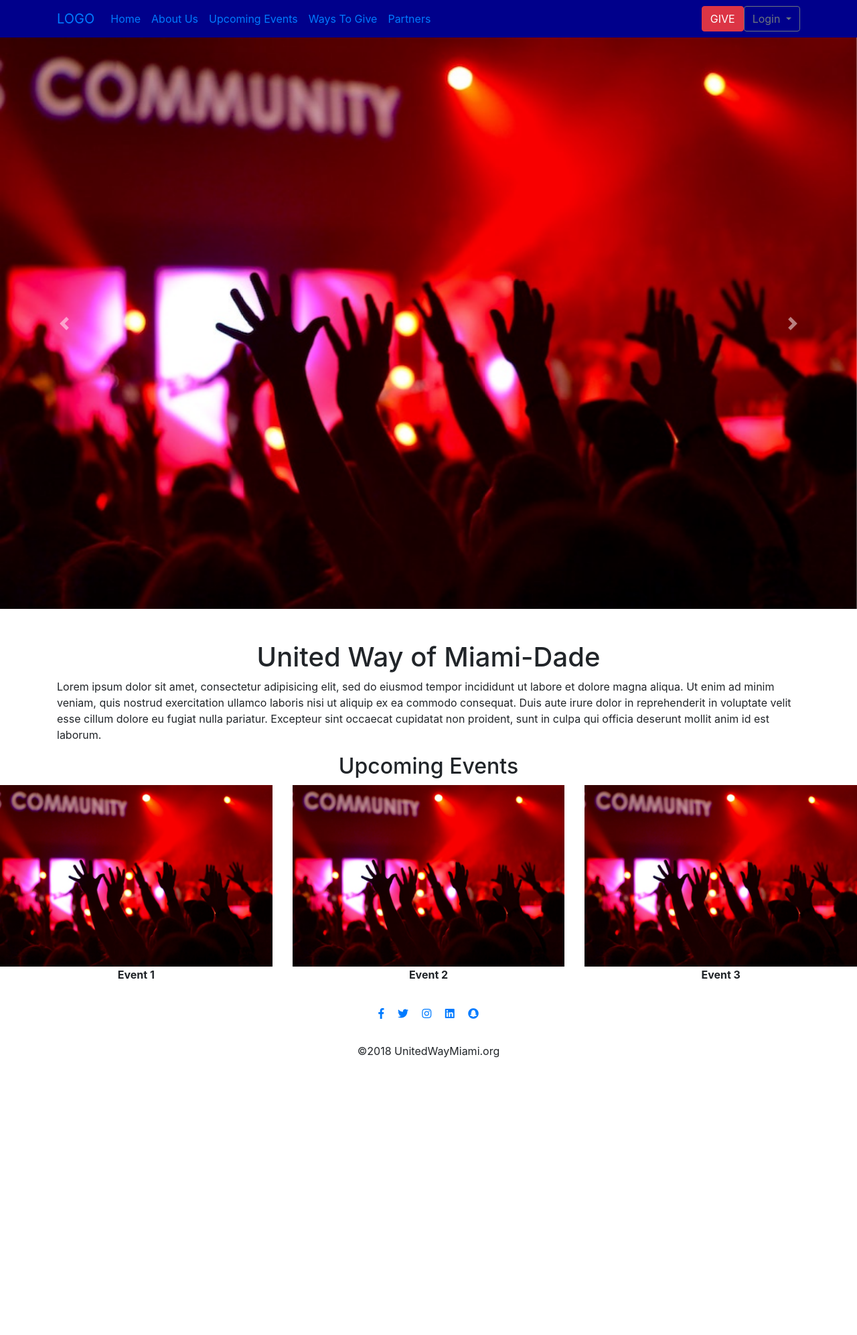
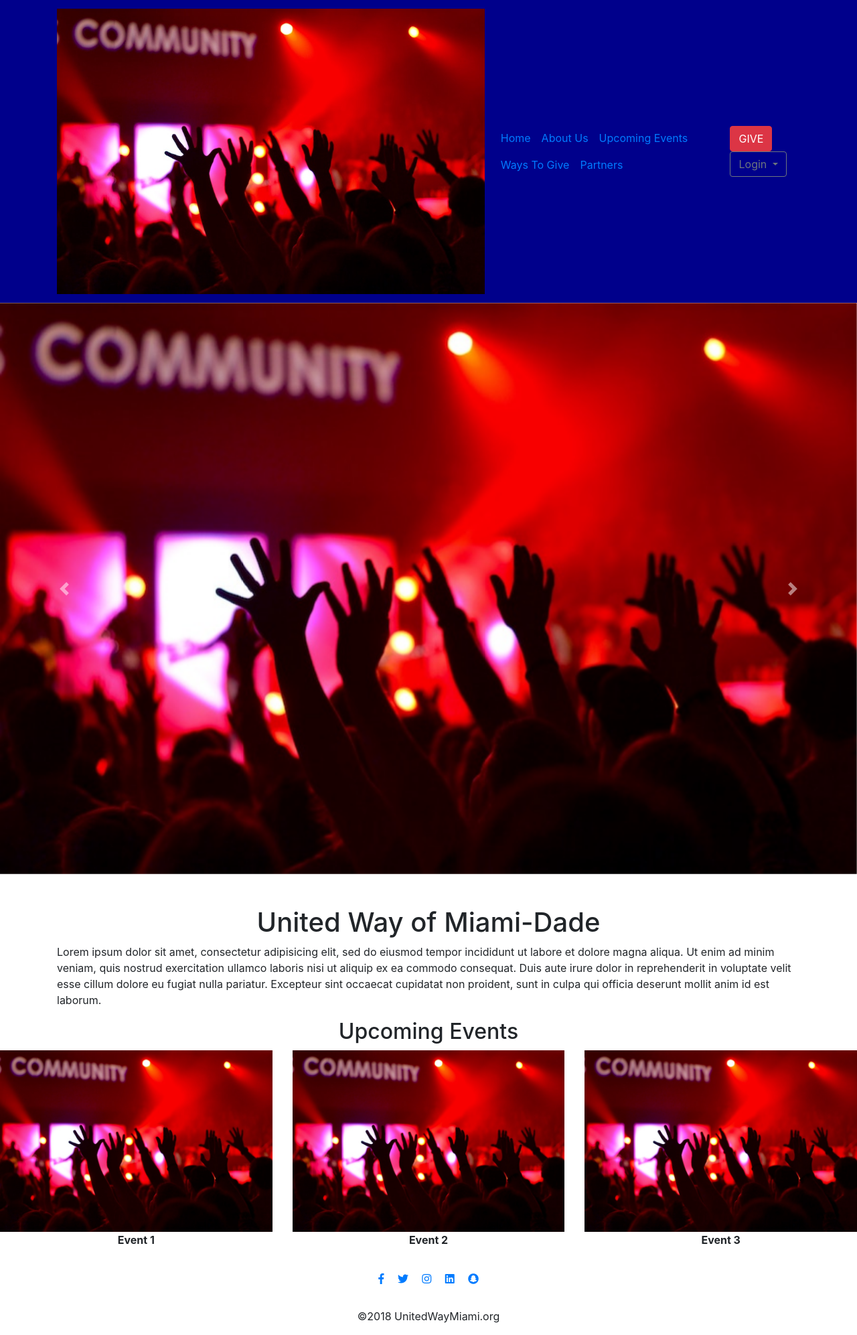
Before and after one commit to Robert-Garcia552/United-Way-Project, a Rails app: page / in a window 1280 px wide. Shown: the whole page at 67% size. Before the commit the page ends 1579 px from the top, so only its background shows below. Run offline with Rails 7, Linux system fonts and the light colour scheme; the visitor is signed in with stand-in values (Sample User, id 1); style sheets or scripts are compiled from the project's sources; some libraries are stand-ins or nearby versions.

Commit message:
add logo to nav

```diff
--- a/app/views/layouts/application.html.erb
+++ b/app/views/layouts/application.html.erb
@@ -23,7 +23,7 @@
   <!-- Navigation -->
   <nav class="navbar navbar-expand-lg" style="background-color: #00008B;" role="navigation">
     <div class="container">
-      <a class="navbar-brand" href="#">LOGO</a>
+      <a class="navbar-brand" href="#"><%= image_tag "home/community.jpg", class: ["d-block", "w-100"]%></a>
       <button class="navbar-toggler border-0" type="button" data-toggle="collapse" data-target="#exCollapsingNavbar"></button>
       <div class="collapse navbar-collapse" id="exCollapsingNavbar">
         <ul class="nav navbar-nav">
```
Also changed, not shown: app/assets/images/home/UWMD_white_outline_2017.jpg (added).
